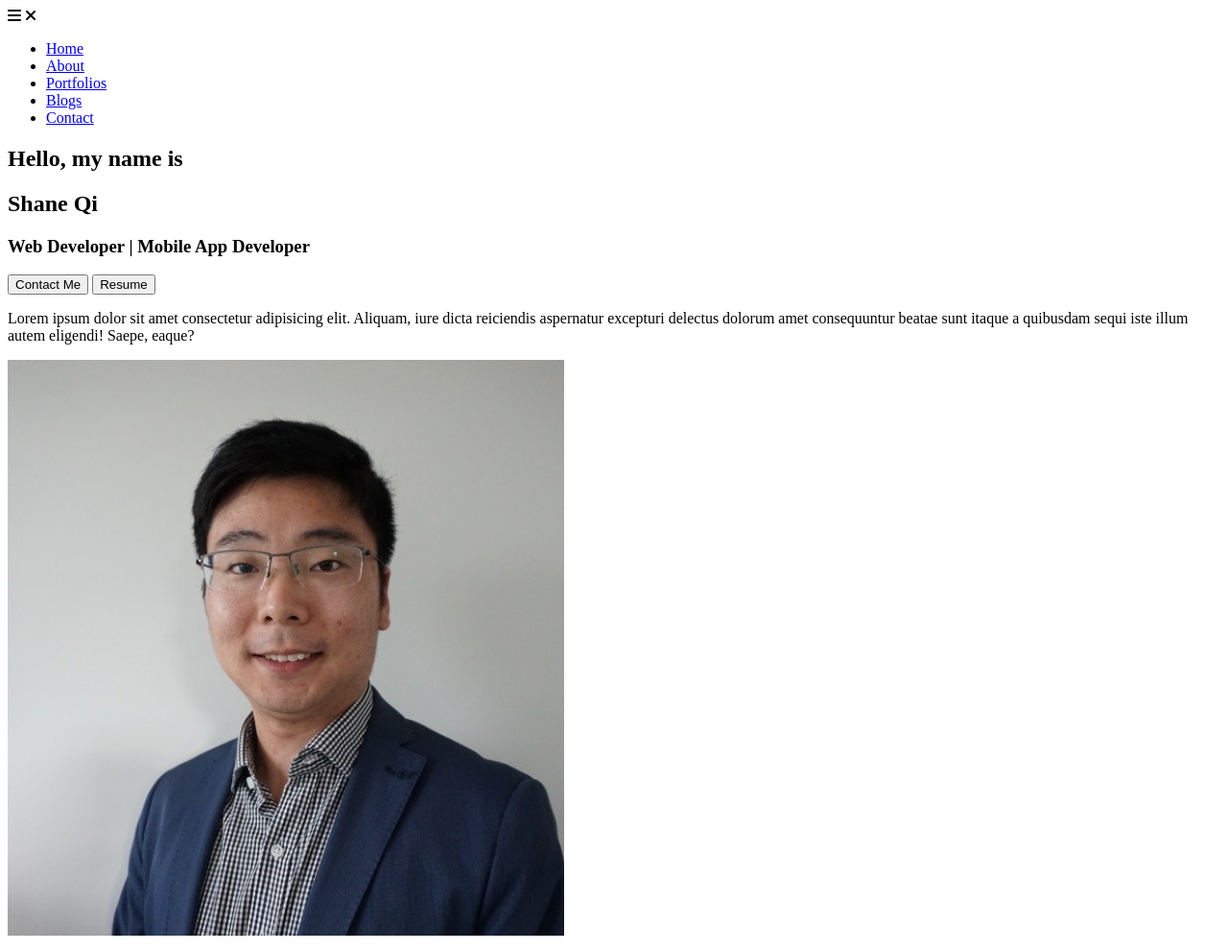
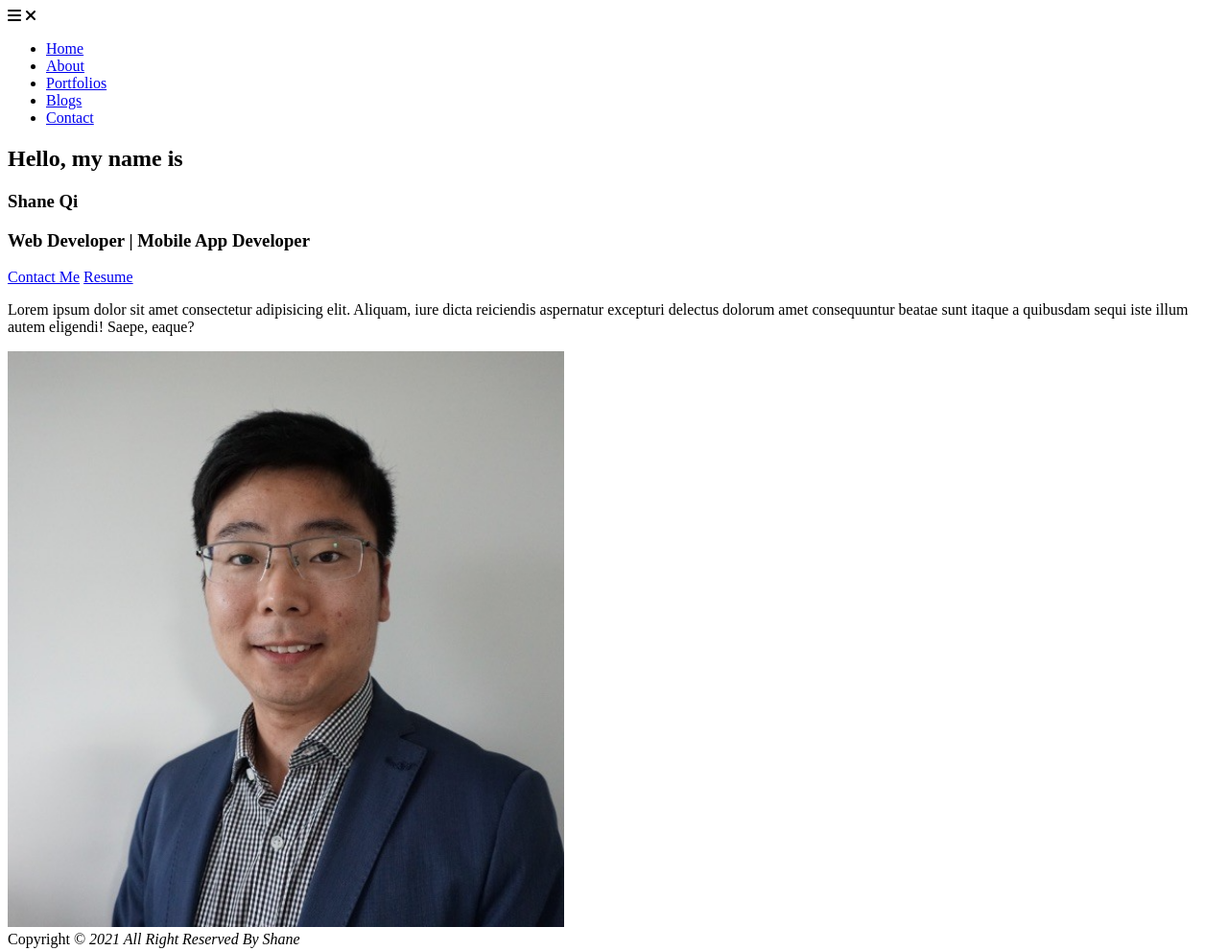
Before and after one commit to shaneqi72/portfolio_ShaneQi, a plain HTML site: page src/index.html in a window 1280 px wide. Shown: the whole page at 96% size. Drawn offline with Linux system fonts and the light colour scheme.

Commit message:
add on footer

```diff
--- a/src/index.html
+++ b/src/index.html
@@ -31,15 +31,15 @@
 
     <main>
       <section>
-        <div>
+        <article>
           <h2>Hello, my name is</h2>
           <h1><strong>Shane Qi</strong></h1>
           <h3>Web Developer | Mobile App Developer</h3>
-        </div>
-        <div>
-          <button>Contact Me</button>
-          <button>Resume</button>
-        </div>
+        </article>
+        <article>
+          <a href="contact_page.html">Contact Me</a>
+          <a href="../docs/Shane Qi_Resume.pdf" download>Resume</a>
+        </article>
       </section>
       <section>
         <p>
@@ -58,5 +58,7 @@
         />
       </section>
     </main>
+
+    <footer>Copyright &copy; <em>2021 All Right Reserved By Shane</em></footer>
   </body>
 </html>
```
